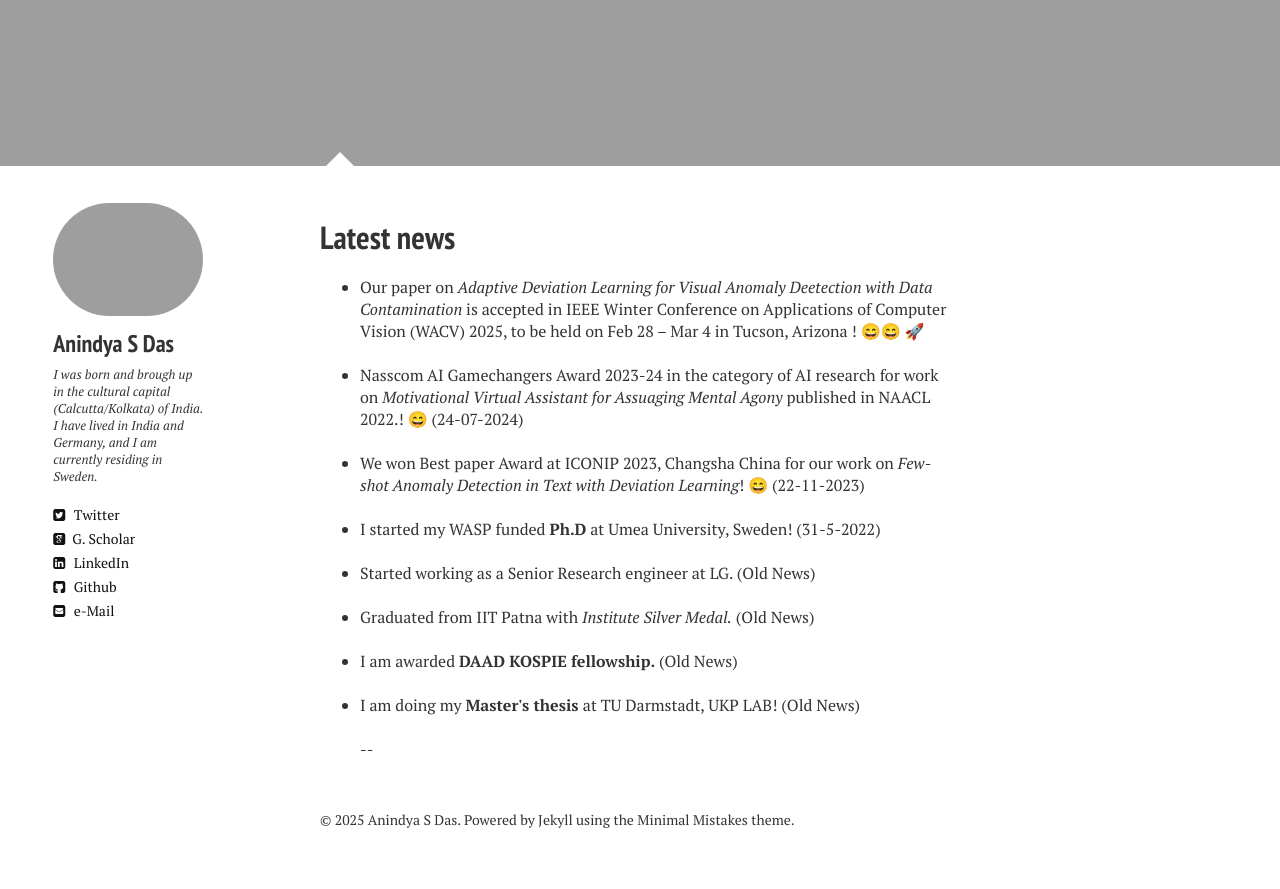
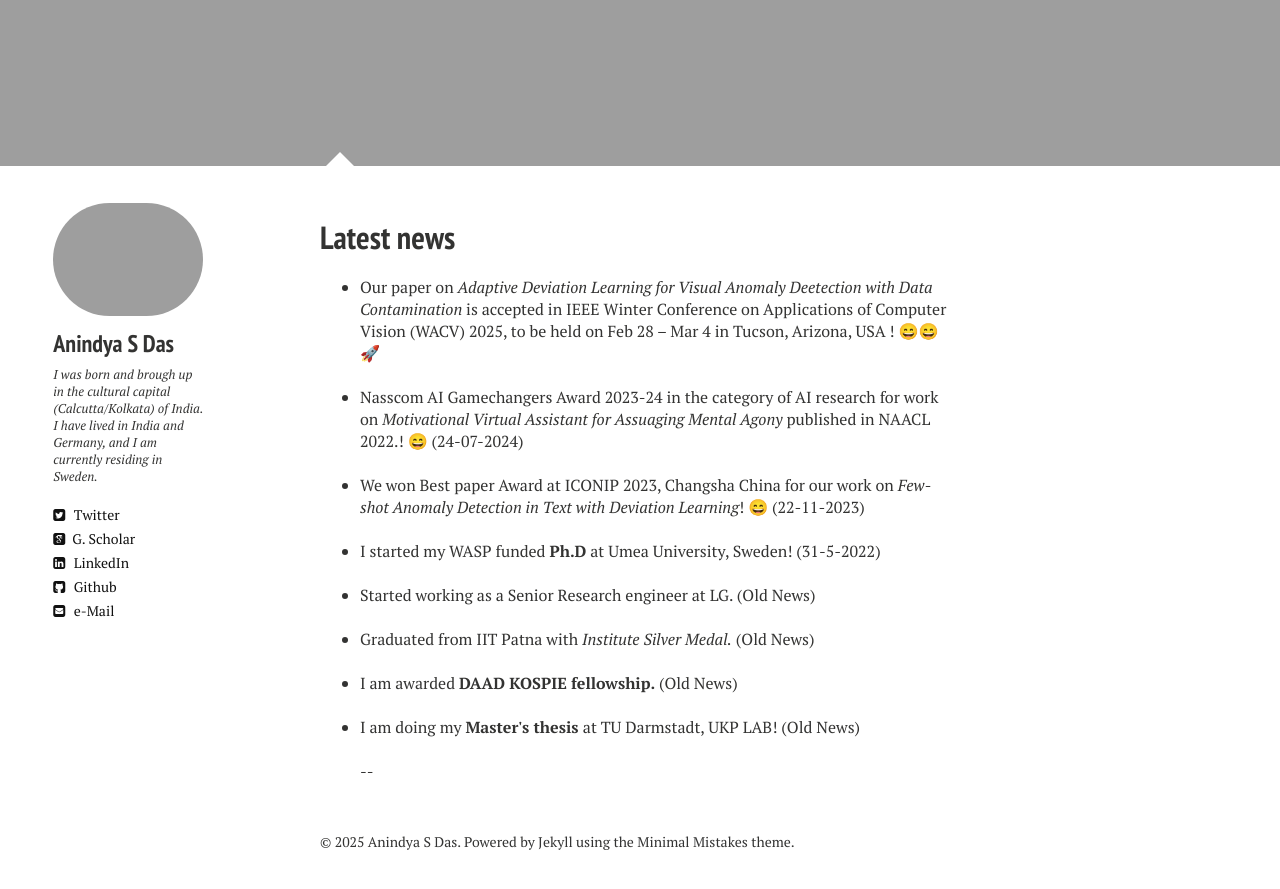
Before and after one commit to anindyasdas/anindyasdas.github.io, a Jekyll site: the page built from index.md, in a window 1280 px wide and 900 px high, scrolled down 862 px. Shown: the top 889 px of the window. Built offline with Jekyll 4.4.1, drawn with Linux system fonts in a browser that asks for light colours; nearby versions of some CDN libraries.

Commit message:
Update index.md

```diff
--- a/index.md
+++ b/index.md
@@ -11,7 +11,7 @@ image:
 
 <ul>
 
-  <li> Our paper on <i>Adaptive Deviation Learning for Visual Anomaly Deetection with Data Contamination</i> is accepted in IEEE Winter Conference on Applications of Computer Vision (WACV) 2025, to be held on Feb 28 – Mar 4 in Tucson, Arizona ! 😄😄 🚀
+  <li> Our paper on <i>Adaptive Deviation Learning for Visual Anomaly Deetection with Data Contamination</i> is accepted in IEEE Winter Conference on Applications of Computer Vision (WACV) 2025, to be held on Feb 28 – Mar 4 in Tucson, Arizona, USA ! 😄😄 🚀
 </li>
 <br>
 
```
